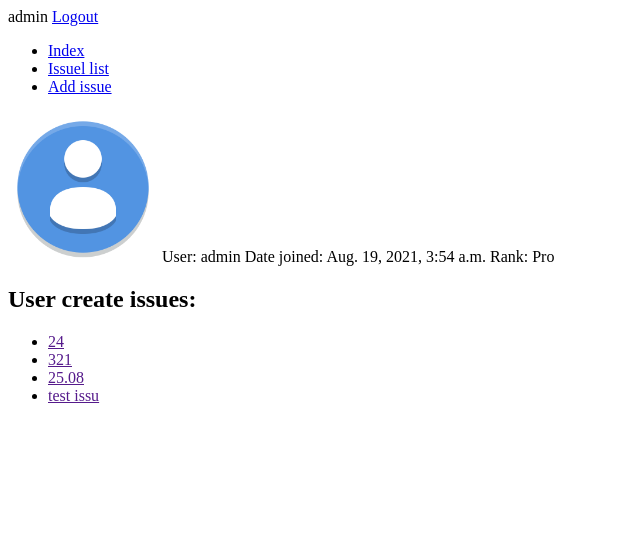
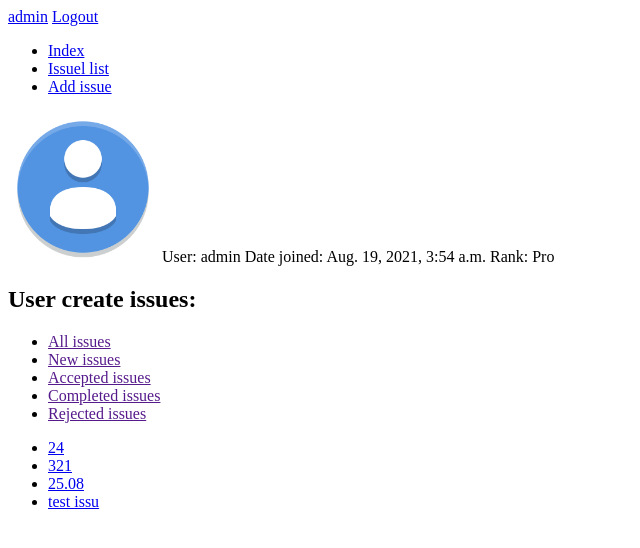
Before and after one commit to suhanjer/fixit, a Django app: page /user_page/1 in a window 1280 px wide. Shown: the top 548 px of the page, without its empty margins (0-640 px from the left). Run offline with Django 3.2, Linux system fonts and the light colour scheme; data comes from the database, SQL or seed files in the repository; both versions use the stored data as it was after the commit.

Commit message:
user pages are finished, some problem with user mapping in the header while in user page

```diff
--- a/gov/fix/templates/fix/issue_page.html
+++ b/gov/fix/templates/fix/issue_page.html
@@ -12,7 +12,7 @@
         <img src="{{ issue_data.image_after.url }}" alt="image" style="max-height:300px">
     {% endif %}
     <h1>Title: {{ issue_data.title }}</h1>
-    <p>Author: {{ issue_data.author }}</p>
+    <p>Author: <a href="{% url 'user_page' issue_data.author.id %}">{{ issue_data.author }}</a></p>
     <p>Status: {{ issue_data.get_status_display }}</p>
     <p>Executor: {% if issue_data.executor %}{{ issue_data.executor }}{% else %}This issue has no executor yet.{% endif %}</p>
 
--- a/gov/fix/templates/fix/layout.html
+++ b/gov/fix/templates/fix/layout.html
@@ -9,7 +9,7 @@
     <body>
         <header>
             {% if user.is_authenticated %}
-                {{ user }}
+                <a href="{% url 'user_page' user.id %}">{{ user }}</a>
                 <a href="{% url 'logout' %}">Logout</a>
             {% else %}
                 <form action="{% url 'login' %}" method="post">
--- a/gov/fix/templates/fix/user_page.html
+++ b/gov/fix/templates/fix/user_page.html
@@ -19,9 +19,43 @@
     <div>
         <h2>User create issues:</h2>
         <ul>
+            <li><a href="" data-status=""class="issues_link">All issues</a></li>
+            <li><a href="" data-status="N" class="issues_link">New issues</a></li>
+            <li><a href="" data-status="A" class="issues_link">Accepted issues</a></li>
+            <li><a href="" data-status="C" class="issues_link">Completed issues</a></li>
+            <li><a href="" data-status="R" class="issues_link">Rejected issues</a></li>
+        </ul>
+        <ul id="list">
             {% for issue  in issues %}
-                <li><a href="">{{ issue.title }}</a></li>
+                <li><a href="{% url 'issue_page' issue.id %}">{{ issue.title }}</a></li>
             {% endfor %}
         </ul>
     </div>
 {% endblock %}
+{% block scriptend %}
+    <script>
+        let links = document.querySelectorAll(".issues_link");
+        links.forEach(function(link) {
+            link.onclick = function() {
+                fetch("{% url 'user_page_issues' user.id %}?status="+this.dataset.status)
+                .then(response => response.json())
+                .then(data => {
+                    console.log(data);
+                    const e = document.querySelector('#list');
+                    const list_items = e.querySelectorAll('li');
+                    list_items.forEach(li => li.remove());
+
+                    const li = document.createElement('li');
+                    data.forEach(item => {
+                        li.innerHTML = `<a href="/issue_page/${item.id}">${item.title}</a>`;;
+                        e.append(li);
+                    });
+                })
+                .catch(error => {
+                    console.log("Error:", error);
+                });
+                return false;
+            }
+        });
+    </script>
+{% endblock %}
--- a/gov/fix/urls.py
+++ b/gov/fix/urls.py
@@ -17,6 +17,7 @@ urlpatterns = [
     path('status_change', views.status_change, name="status_change"),
     path('issue_page', views.issues_list, name="issues_list"),
     path('user_page/<int:user_id>', views.user_page, name="user_page"),
+    path('user_page_issues/<int:user_id>', views.user_page_issues, name="user_page_issues"),
 ]
 if settings.DEBUG:
     urlpatterns += static(settings.MEDIA_URL,
--- a/gov/fix/views.py
+++ b/gov/fix/views.py
@@ -191,3 +191,24 @@ def user_page(request, user_id):
         "user": user,
         "issues": issues,
     })
+
+def user_page_issues(request, user_id):
+    status = request.GET.get('status')
+    user = User.objects.get(pk=user_id)
+    if status == 'N':
+        issues = user.applications.filter(status=status)
+        data = [issue.serialize() for issue in issues]
+        print(data)
+        return JsonResponse(data, safe=False)
+    elif status == 'A':
+        issues = user.applications.filter(status=status)
+        data = [issue.serialize() for issue in issues]
+        return JsonResponse(data, safe=False)
+    elif status == 'C':
+        issues = user.applications.filter(status=status)
+        data = [issue.serialize() for issue in issues]
+        return JsonResponse(data, safe=False)
+    elif status == 'R':
+        issues = user.applications.filter(status=status)
+        data = [issue.serialize() for issue in issues]
+        return JsonResponse(data, safe=False)
```
Also changed, not shown: gov/db.sqlite3.
